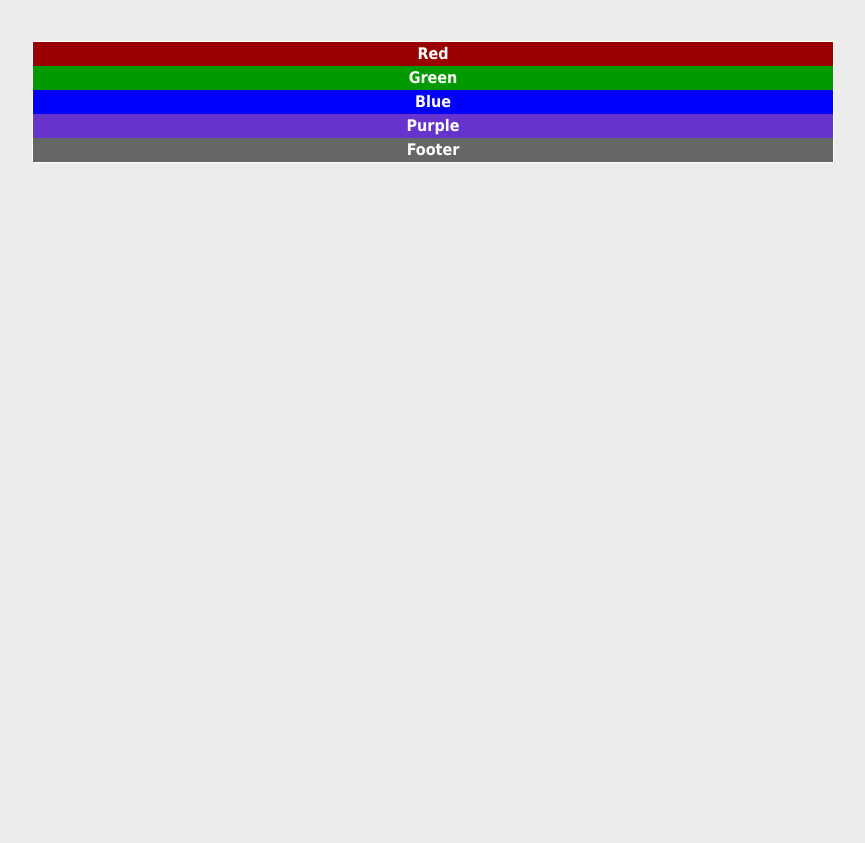
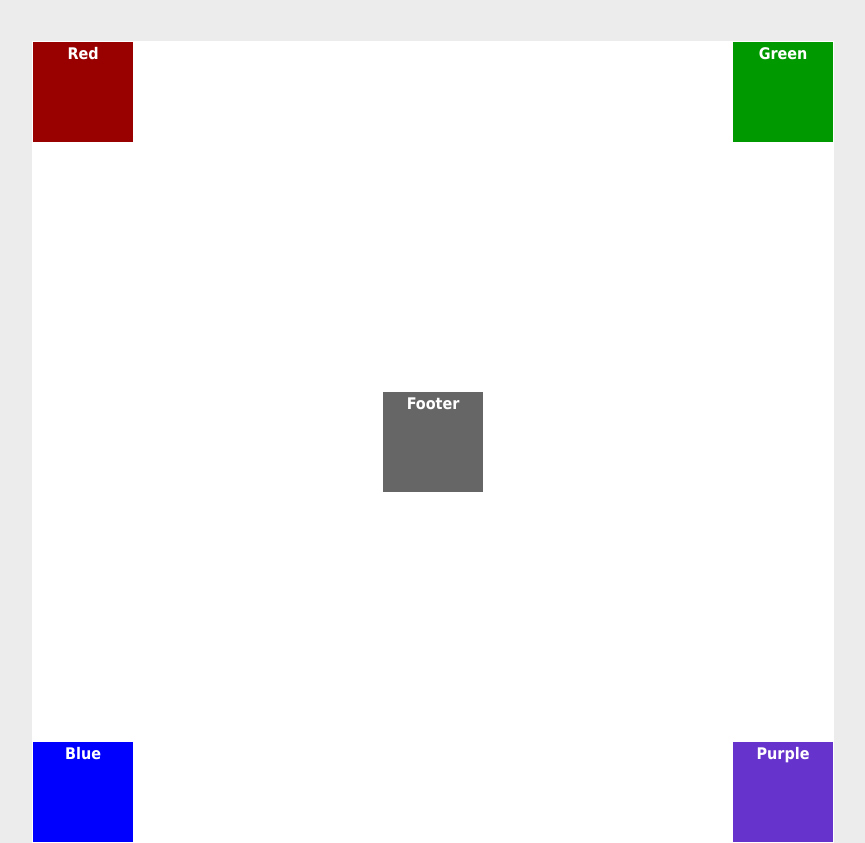
Before and after one commit to dc776w/ifsc-1310, a plain HTML site: page positioning/absolute-2.html in a window 1280 px wide. Shown: the part 83-926 px from the top of the page, without its empty margins (207-1072 px from the left). Before the commit the page ends 800 px from the top, so only its background shows below. Drawn offline with Linux system fonts and the light colour scheme.

Commit message:
classwork

```diff
--- a/positioning/absolute-2.html
+++ b/positioning/absolute-2.html
@@ -17,6 +17,7 @@ body {
 	line-height: 24px;
 }
 #wrapper {
+	position:relative;
 	background-color: #FFF;
 	border-top-width: 1px;
 	border-right-width: 1px;
@@ -27,23 +28,51 @@ body {
 	border-bottom-style: solid;
 	border-left-style: solid;
 	width: 800px;
+	height:800px;
 	margin-right: auto;
 	margin-left: auto;
 }
 #red {
 	background-color: #900;
+	width:100px;
+	height:100px;
+	position:absolute;
+	top:0;
+	left:0;
 }
 #green {
 	background-color: #090;
+		width:100px;
+	height:100px;
+	position:absolute;
+	top:0;
+	right:0;
 }
 #blue {
 	background-color: #00F;
+		width:100px;
+	height:100px;
+	position:absolute;
+	bottom:0;
+	left:0;
 }
 #purple {
 	background-color: #63C;
+		width:100px;
+	height:100px;
+	position:absolute;
+	bottom:0;
+	right:0;
 }
 #footer {
 	background-color: #666;
+	width:100px;
+	height:100px;
+	position:absolute;
+	top:50%;
+	left:50%;
+	margin-top:-50px;
+	margin-left:-50px;
 }
 h1 {
 	color: #000;
```
Also changed, not shown: positioning/absolute-1.html (+23 -0 lines).
